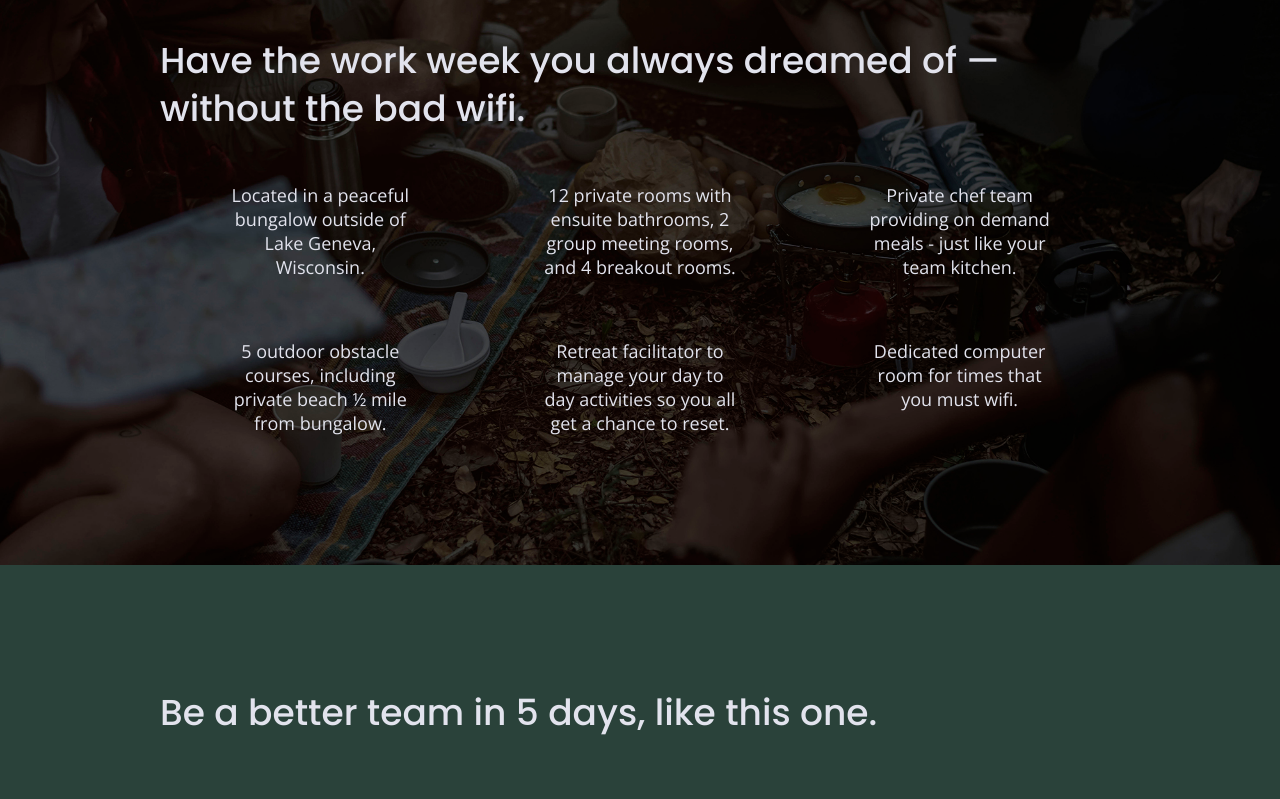
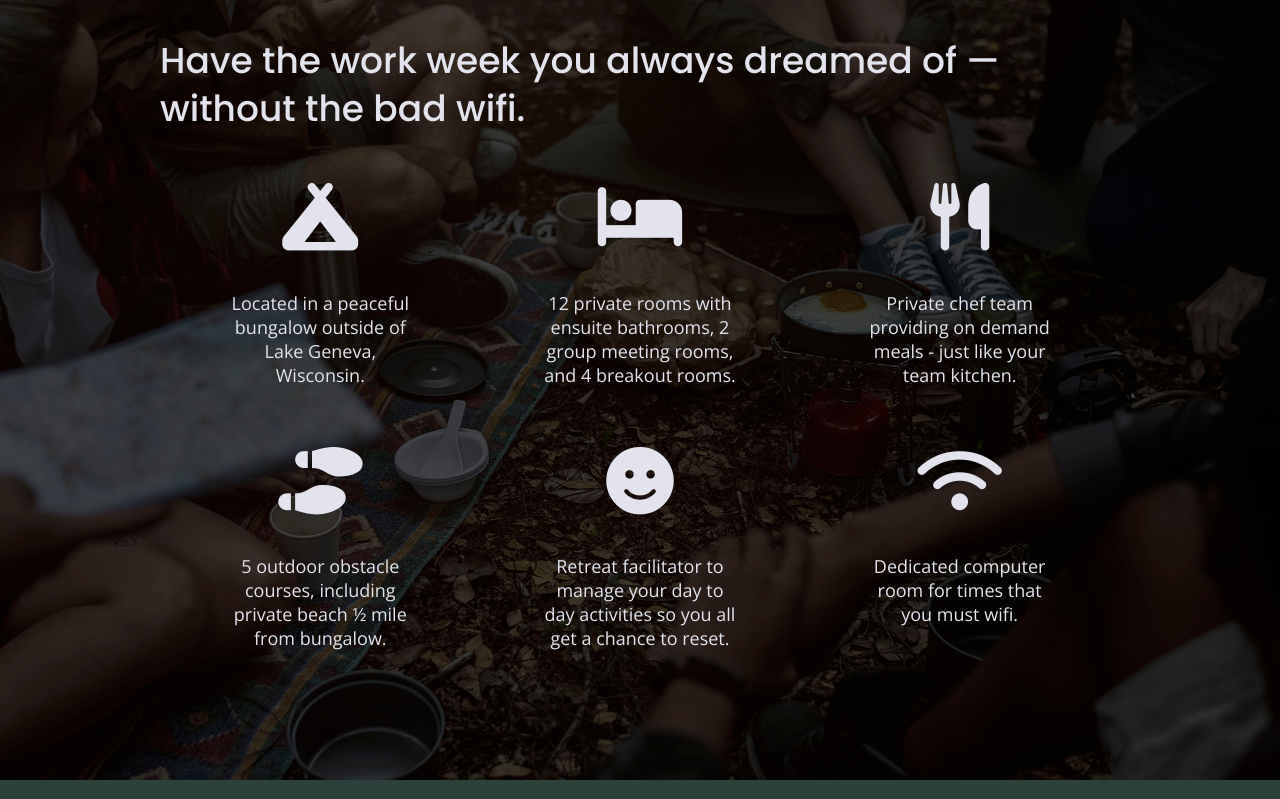
Before and after one commit to anabfuentes/unplugged-site, a plain HTML site: page index.html in a window 1280 px wide. Shown: the part 1087-1886 px from the top of the page. Drawn offline with nearby package versions, Linux system fonts and the light colour scheme.

Commit message:
Added features icons to homepage

```diff
--- a/css/main.css
+++ b/css/main.css
@@ -365,6 +365,11 @@ input[type=button] {
   flex-flow: row wrap;
   align-items: flex-start;
 
+}
+
+.features i {
+  margin-bottom: 40px;
+  font-size: 3.75em;
 }
 
 .features p {
--- a/index.html
+++ b/index.html
@@ -19,6 +19,10 @@
 
   <link rel="stylesheet" href="css/normalize.css">
   <link rel="stylesheet" href="css/main.css">
+
+
+  <!-- Fontawesome CDN Verson 6.4 -->
+  <script src="https://kit.fontawesome.com/ab9911c594.js" crossorigin="anonymous"></script>
 
   <!-- Google Fonts -->
   <link rel="preconnect" href="https://fonts.googleapis.com">
@@ -75,27 +79,27 @@
     <h2>Have the work week you always dreamed of — without the bad wifi.</h2>
       <div class="features-items">
         <article>
-            <p class="fontawesome-icon"></p>
+            <p class="fontawesome-icon"><i class="fa-sharp fa-solid fa-campground"></i></p>
             <p class="features-item-description">Located in a peaceful bungalow outside of Lake Geneva, Wisconsin.</p>
         </article>
         <article>
-            <p class="fontawesome-icon"></p>
+            <p class="fontawesome-icon"><i class="fa-sharp fa-solid fa-bed"></i></p>
             <p class="features-item-description">12 private rooms with ensuite bathrooms, 2 group meeting rooms, and 4 breakout rooms.</p>
         </article>
         <article>
-            <p class="fontawesome-icon"></p>
+            <p class="fontawesome-icon"><i class="fa-solid fa-utensils"></i></p>
             <p class="features-item-description">Private chef team providing on demand meals - just like your team kitchen.</p>
         </article>
         <article>
-            <p class="fontawesome-icon"></p>
+            <p class="fontawesome-icon"><i class="fa-solid fa-shoe-prints"></i></p>
             <p class="features-item-description">5 outdoor obstacle courses, including private beach ½ mile from bungalow.</p>
         </article>
         <article>
-            <p class="fontawesome-icon"></p>
+            <p class="fontawesome-icon"><i class="fa-solid fa-face-smile"></i></p>
             <p class="features-item-description">Retreat facilitator to manage your day to day activities so you all get a chance to reset.</p>
         </article>
         <article>
-            <p class="fontawesome-icon"></p>
+            <p class="fontawesome-icon"><i class="fa-solid fa-wifi"></i></p>
             <p class="features-item-description">Dedicated computer room for times that you must wifi.</p>
         </article>
       </div>
```
Also changed, not shown: about/index .html (+2 -0 lines), faq/index .html (+3 -0 lines).
